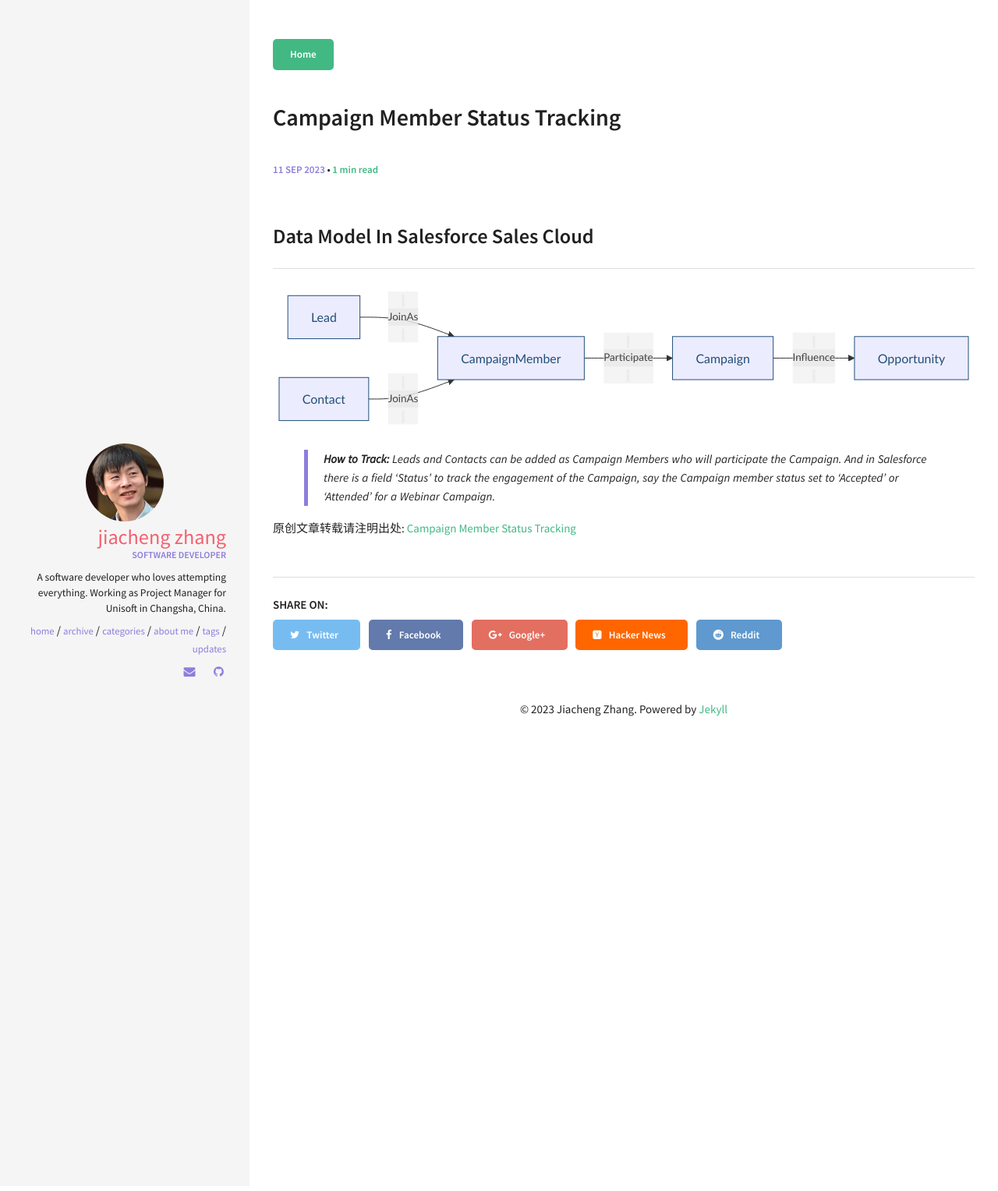
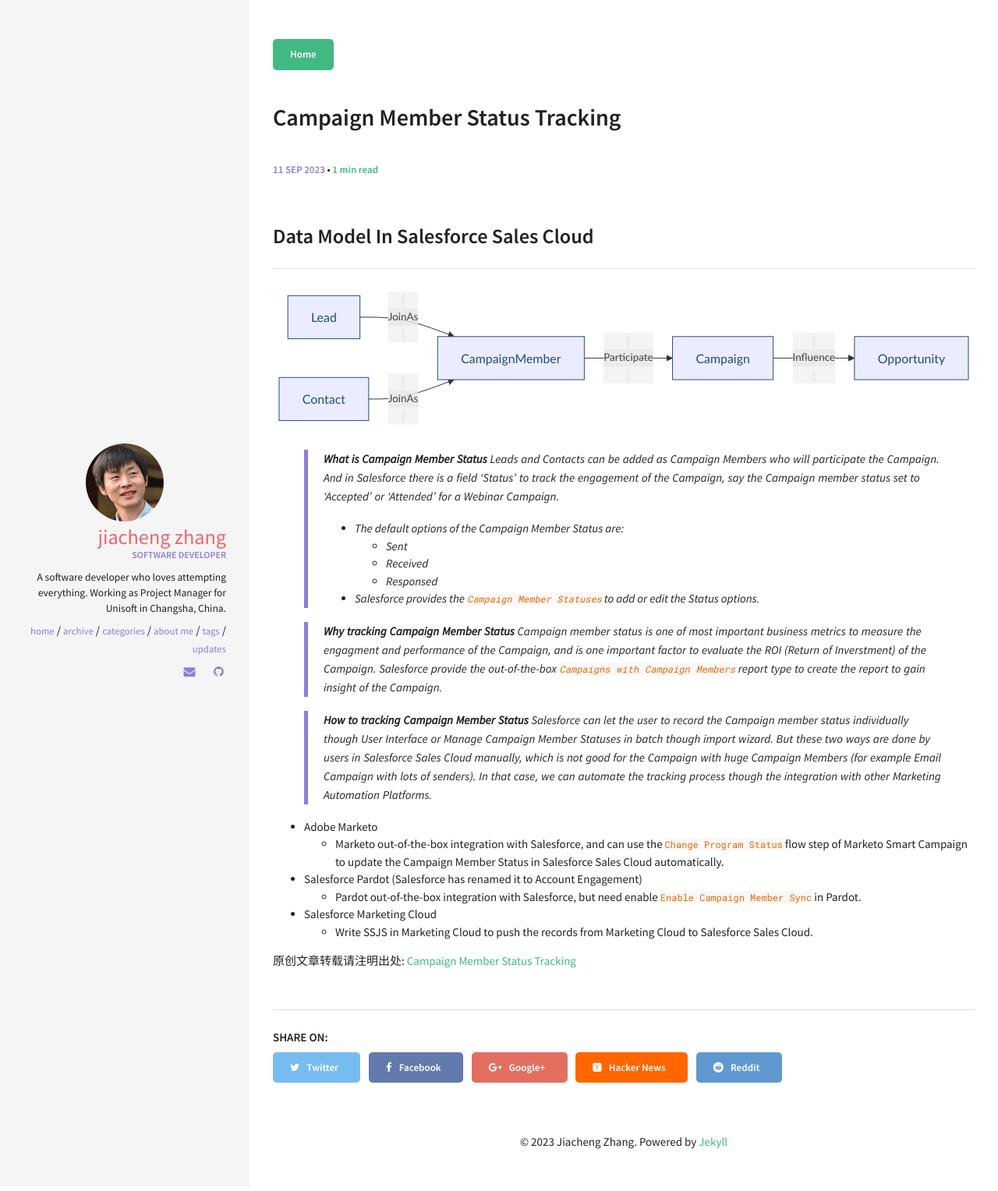
Before and after one commit to zhangjiacheng/zhangjiacheng.github.io, a Jekyll site: the page built from _posts/2023-09-11-CampaignMemberStatusTrucking.md, in a window 1280 px wide. Shown: the whole page at 78% size. Built offline with Jekyll 4.4.1, drawn with Linux system fonts in a browser that asks for light colours.

Commit message:
update the post - Campaign member status tracking

```diff
--- a/_posts/2023-09-11-CampaignMemberStatusTrucking.md
+++ b/_posts/2023-09-11-CampaignMemberStatusTrucking.md
@@ -17,4 +17,22 @@
     Campaign-->|Influence|Opportunity;
 </div>
 
-> **How to Track:** Leads and Contacts can be added as Campaign Members who will participate  the Campaign. And in Salesforce there is a field 'Status' to track the engagement of the Campaign, say the Campaign member status set to 'Accepted' or 'Attended' for a Webinar Campaign.
+> **What is Campaign Member Status** Leads and Contacts can be added as Campaign Members who will participate  the Campaign. And in Salesforce there is a field 'Status' to track the engagement of the Campaign, say the Campaign member status set to 'Accepted' or 'Attended' for a Webinar Campaign.
+- The default options of the Campaign Member Status are:
+   - Sent
+   - Received
+   - Responsed
+- Salesforce provides the `Campaign Member Statuses` to add or edit the Status options.
+
+
+> **Why tracking Campaign Member Status** Campaign member status is one of most important business metrics to measure the engagment and performance of the Campaign, and is one important factor to evaluate the ROI (Return of Inverstment) of the Campaign.
+Salesforce provide the out-of-the-box  `Campaigns with Campaign Members` report type to create the report to gain insight of the Campaign.
+
+> **How to tracking Campaign Member Status** Salesforce can let the user to record the Campaign member status individually though User Interface or Manage Campaign Member Statuses in batch though import wizard. But these two ways are done by users in Salesforce Sales Cloud manually, which is not good for the Campaign with huge Campaign Members (for example Email Campaign with lots of senders). In that case, we can automate the tracking process though the integration with other Marketing Automation Platforms.
+
+- Adobe Marketo
+  - Marketo out-of-the-box integration with Salesforce, and can use the `Change Program Status` flow step of Marketo Smart Campaign to update the Campaign Member Status in Salesforce Sales Cloud automatically.
+- Salesforce Pardot (Salesforce has renamed it to Account Engagement)
+  - Pardot out-of-the-box integration with Salesforce, but need enable `Enable Campaign Member Sync` in Pardot.
+- Salesforce Marketing Cloud
+  - Write SSJS in Marketing Cloud to push the records from Marketing Cloud to Salesforce Sales Cloud.
```
